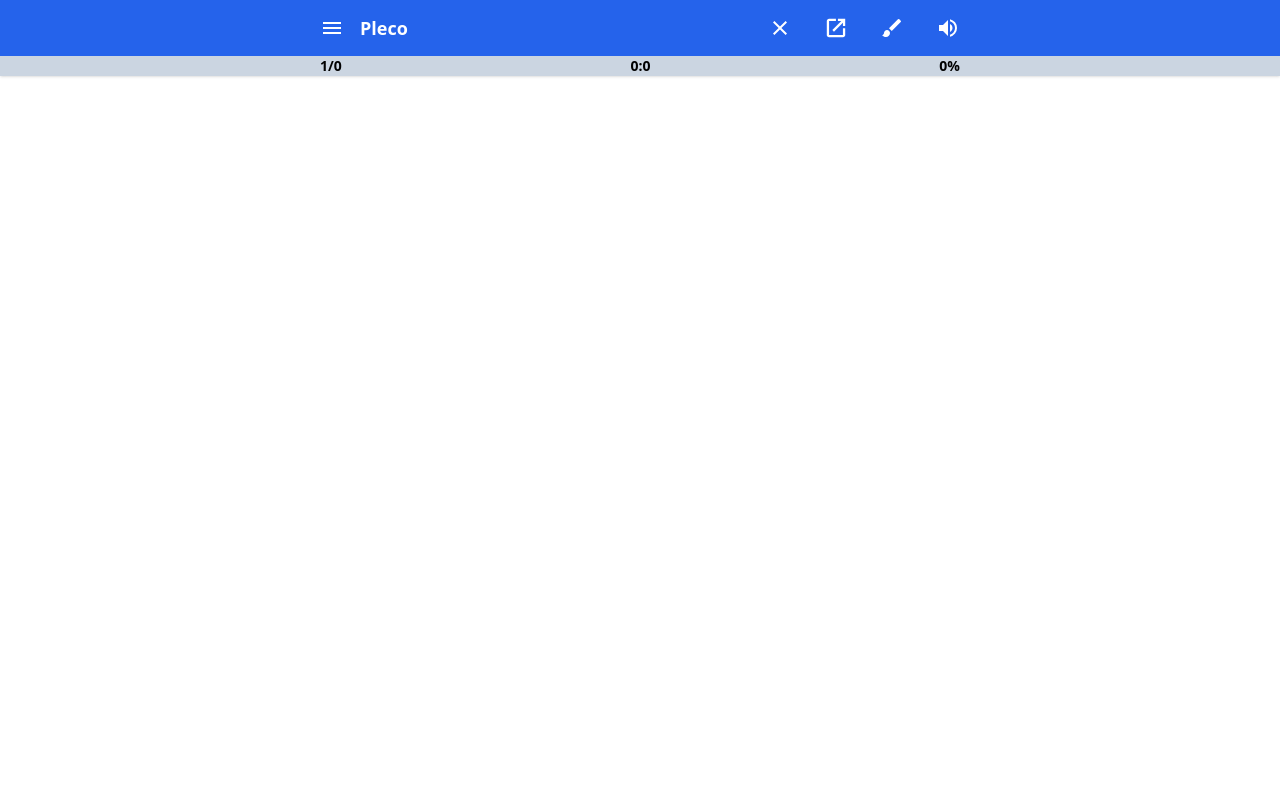
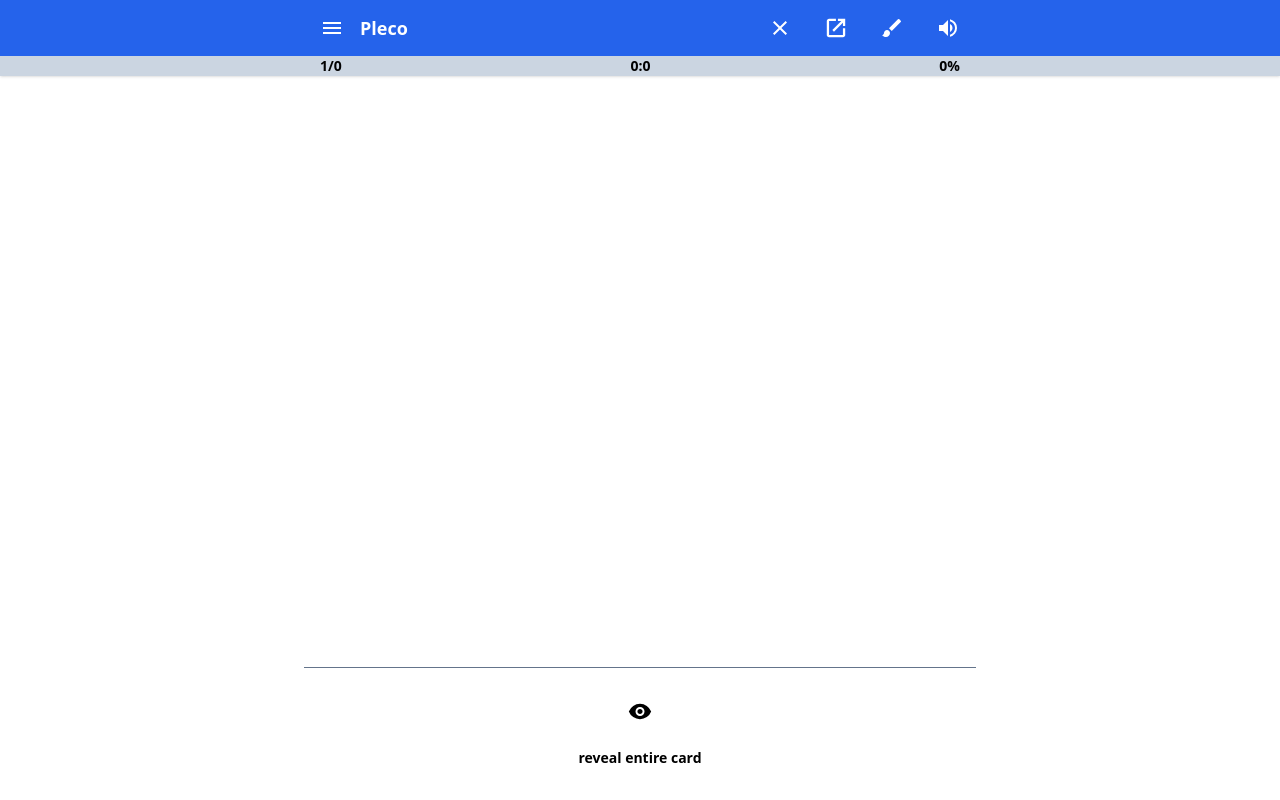
Before and after one commit to bryanjenningz/japanese-dictionary, a Next.js app: page /flashcard-test in a window 1280 px wide. Built offline with nearby package versions, Linux system fonts and the light colour scheme.

Commit message:
Add reveal entire card button to flashcard test page

```diff
--- a/src/pages/flashcard-test.tsx
+++ b/src/pages/flashcard-test.tsx
@@ -4,7 +4,8 @@ import { classNames } from "~/utils/classNames";
 import { type DarkModeState, useDarkModeStore } from "~/stores/darkModeStore";
 import { useStore } from "~/stores/useStore";
 import { FlashcardTestHeader } from "~/components/FlashcardTestHeader";
-import { FlashcardState, useFlashcardStore } from "~/stores/flashcardStore";
+import { type FlashcardState, useFlashcardStore } from "~/stores/flashcardStore";
+import { VisibilityIcon } from "~/icons/VisibilityIcon";
 
 export default function FlashcardTest() {
   const isDarkMode = useStore<DarkModeState, DarkModeState["isDarkMode"]>(
@@ -40,6 +41,11 @@ export default function FlashcardTest() {
               .wordEntry.word
           }
         </div>
+
+        <button className="flex flex-col items-center gap-6 border-t border-slate-500 p-8 text-sm font-semibold">
+          <VisibilityIcon />
+          reveal entire card
+        </button>
       </div>
     </main>
   );
```
